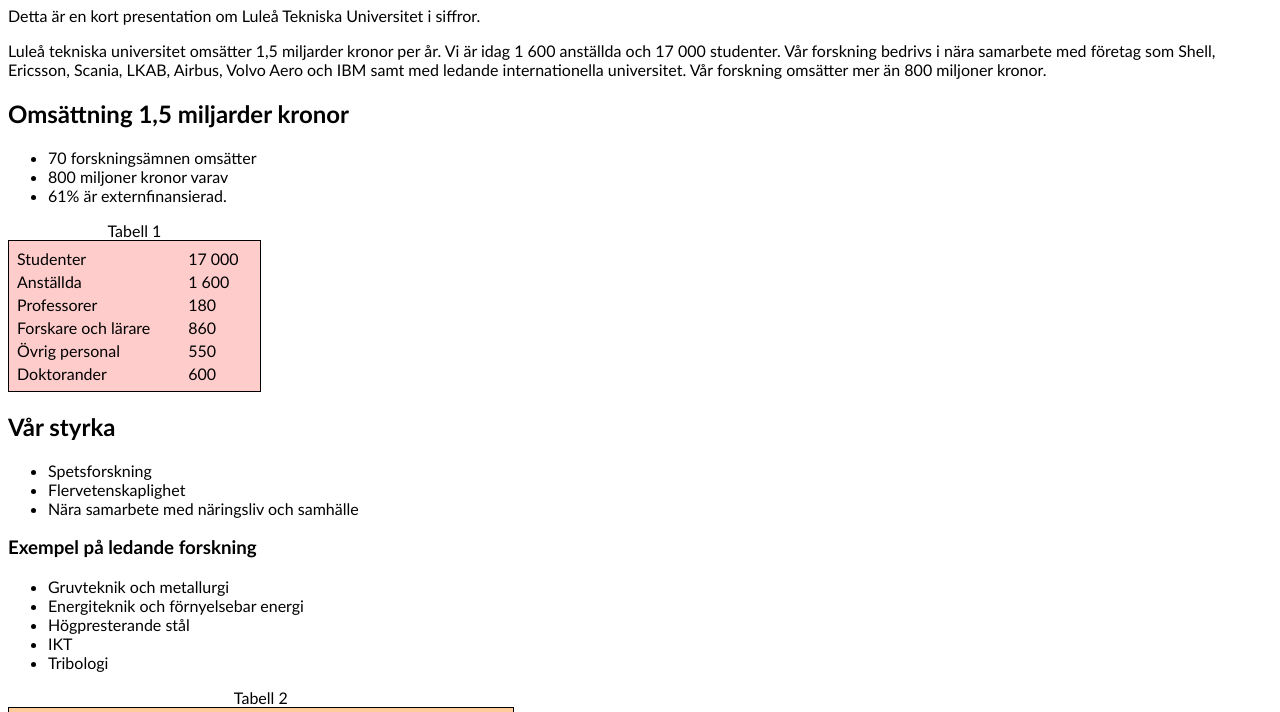
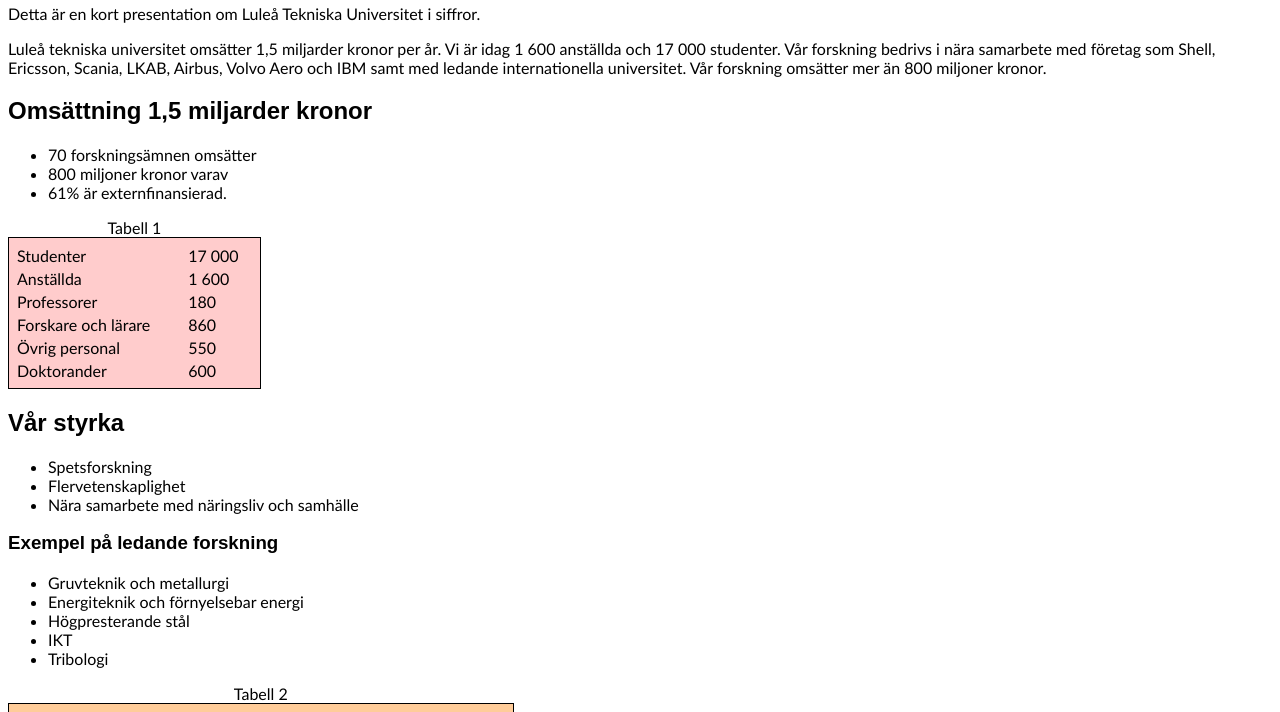
Before and after one commit to lisasjogren/html_course, a plain HTML site: page ltu.html in a window 1280 px wide. Shown: the part 76-788 px from the top of the page. Drawn offline with Linux system fonts and the light colour scheme.

Commit message:
Update ltu.css
task3

```diff
--- a/ltu.css
+++ b/ltu.css
@@ -2,7 +2,7 @@ body {
   font-family: Candara, Verdana, sans-serif
 }
 
-h1-h6 {
+h1, h2, h3, h4, h5, h6 {
  font-family: Arial, Helvetica, sans-serif
 }
 
```
